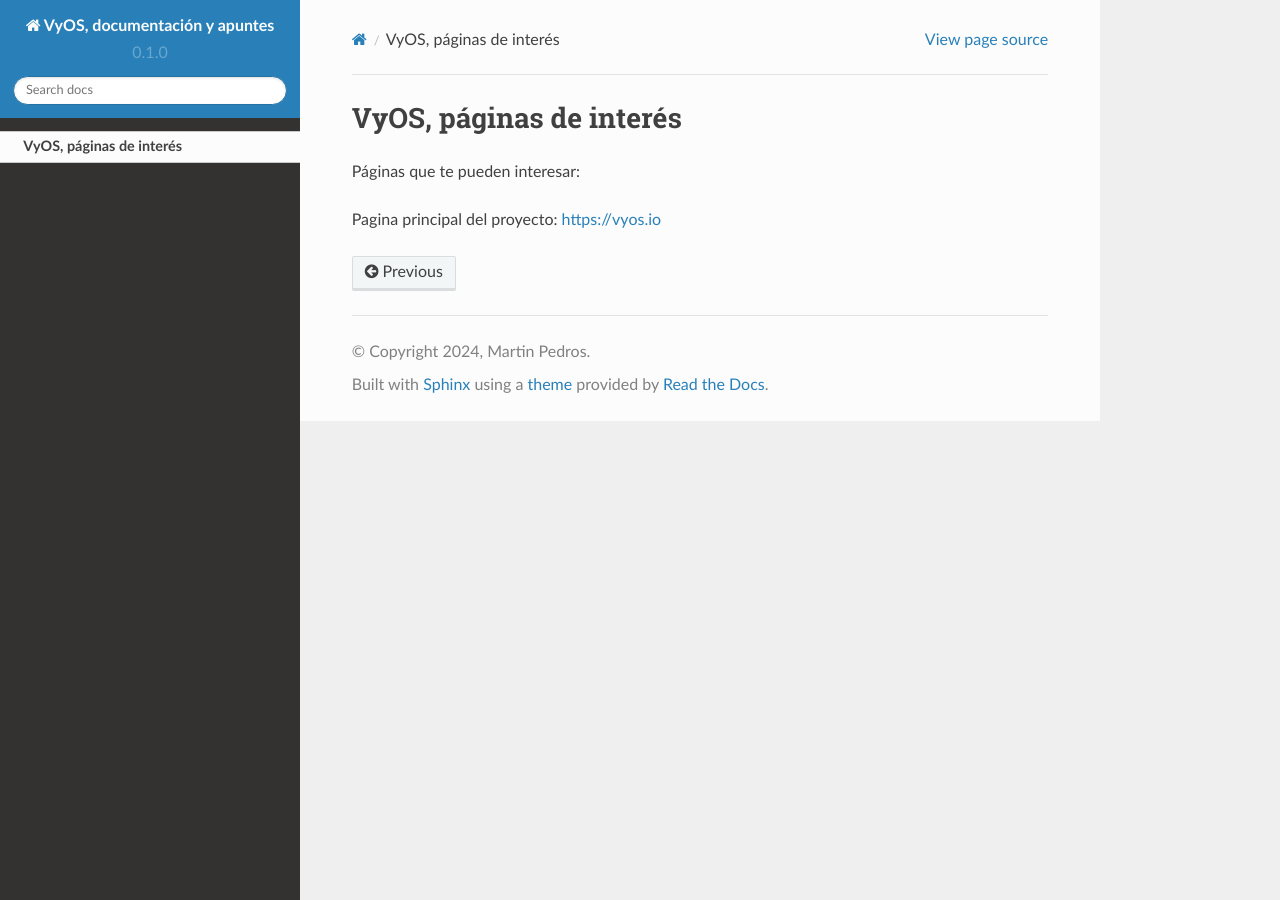
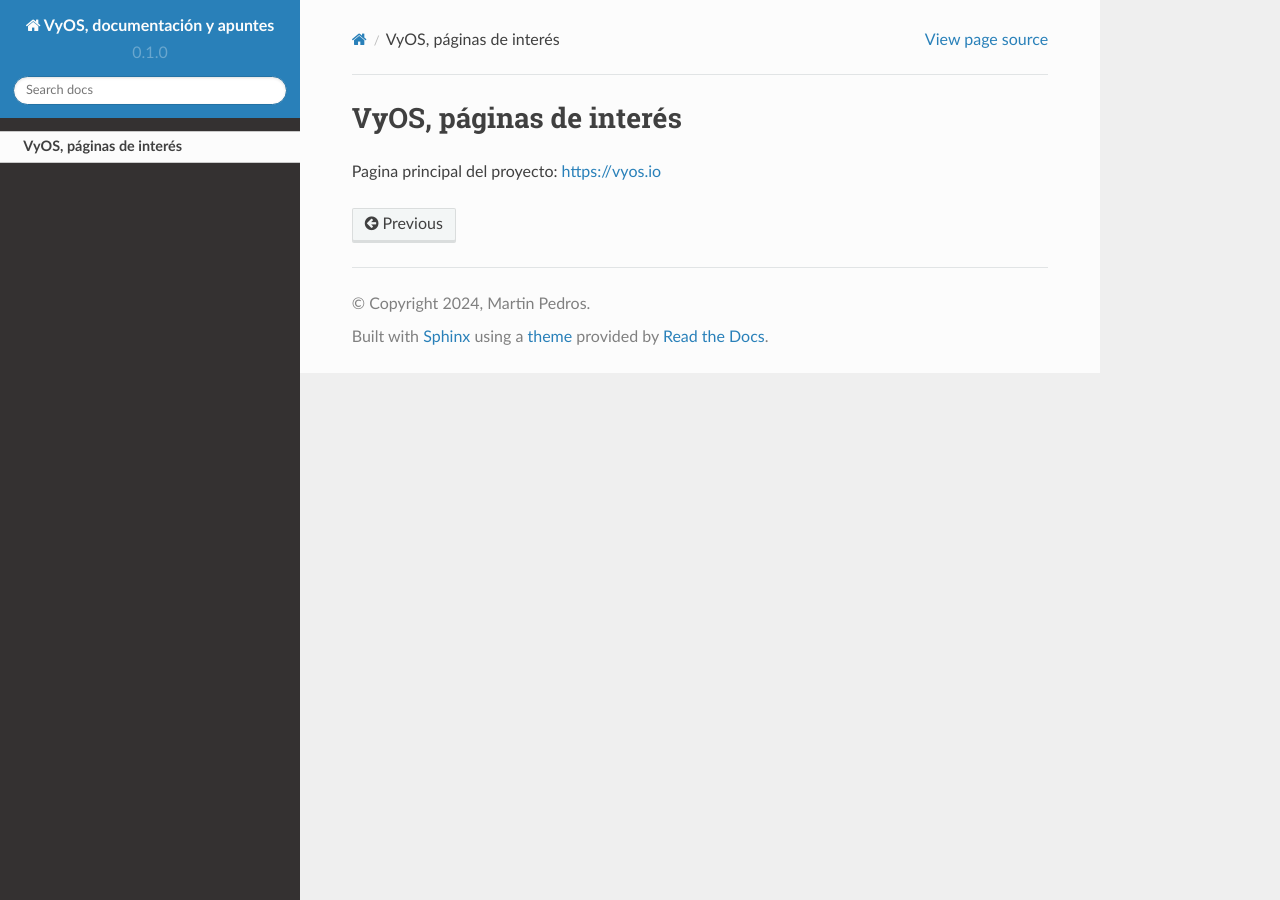
Before and after one commit to martinpedros/vyos, a Sphinx documentation site: the page built from docs/source/paginas.rst, in a window 1280 px wide. Built offline with Sphinx 7.4.7 and the Read the Docs theme 2.0.0, drawn with Linux system fonts in a browser that asks for light colours.

Commit message:
Update paginas.rst

```diff
--- a/docs/source/paginas.rst
+++ b/docs/source/paginas.rst
@@ -1,6 +1,4 @@
 VyOS, páginas de interés
 ========================
 
-Páginas que te pueden interesar:
-
 Pagina principal del proyecto: https://vyos.io
```
